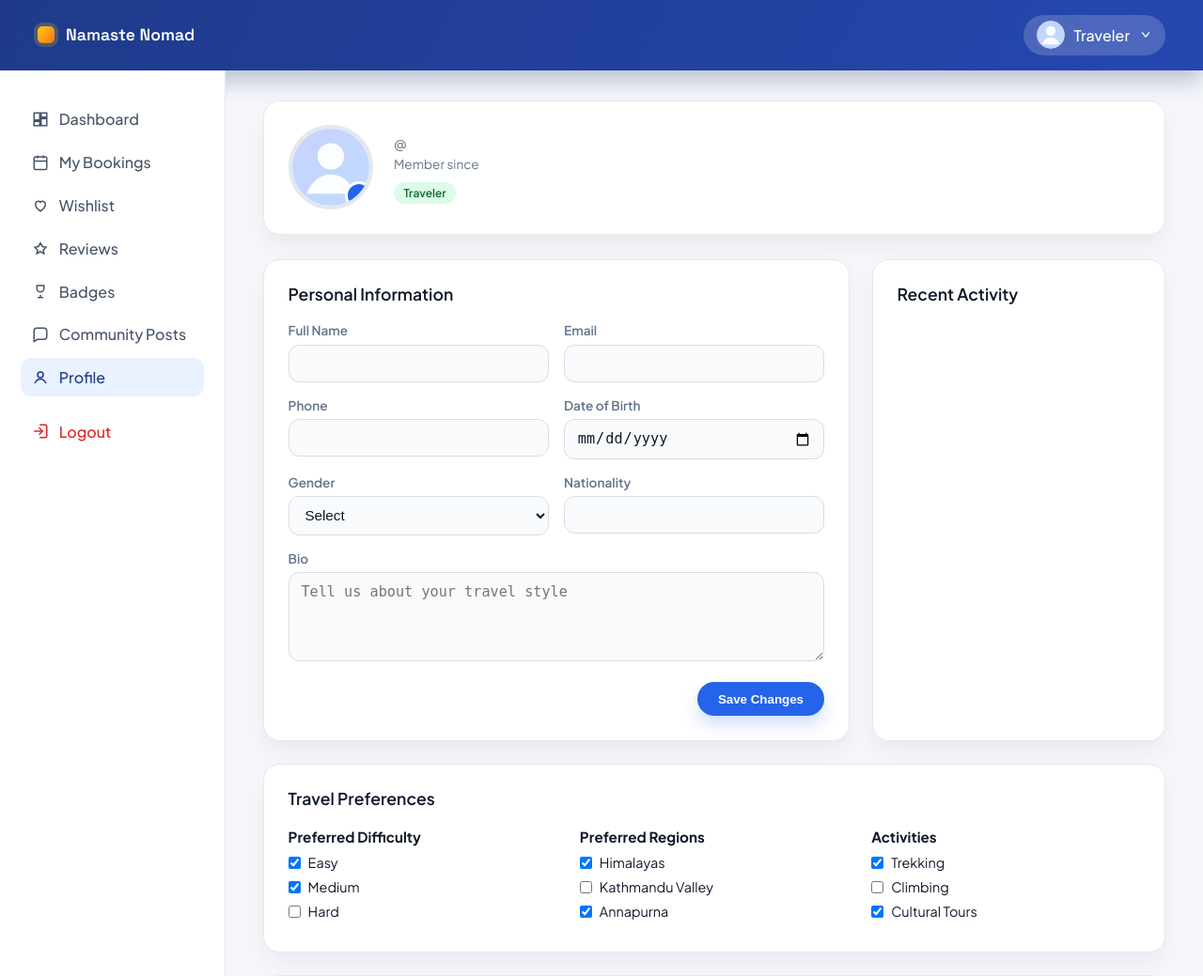
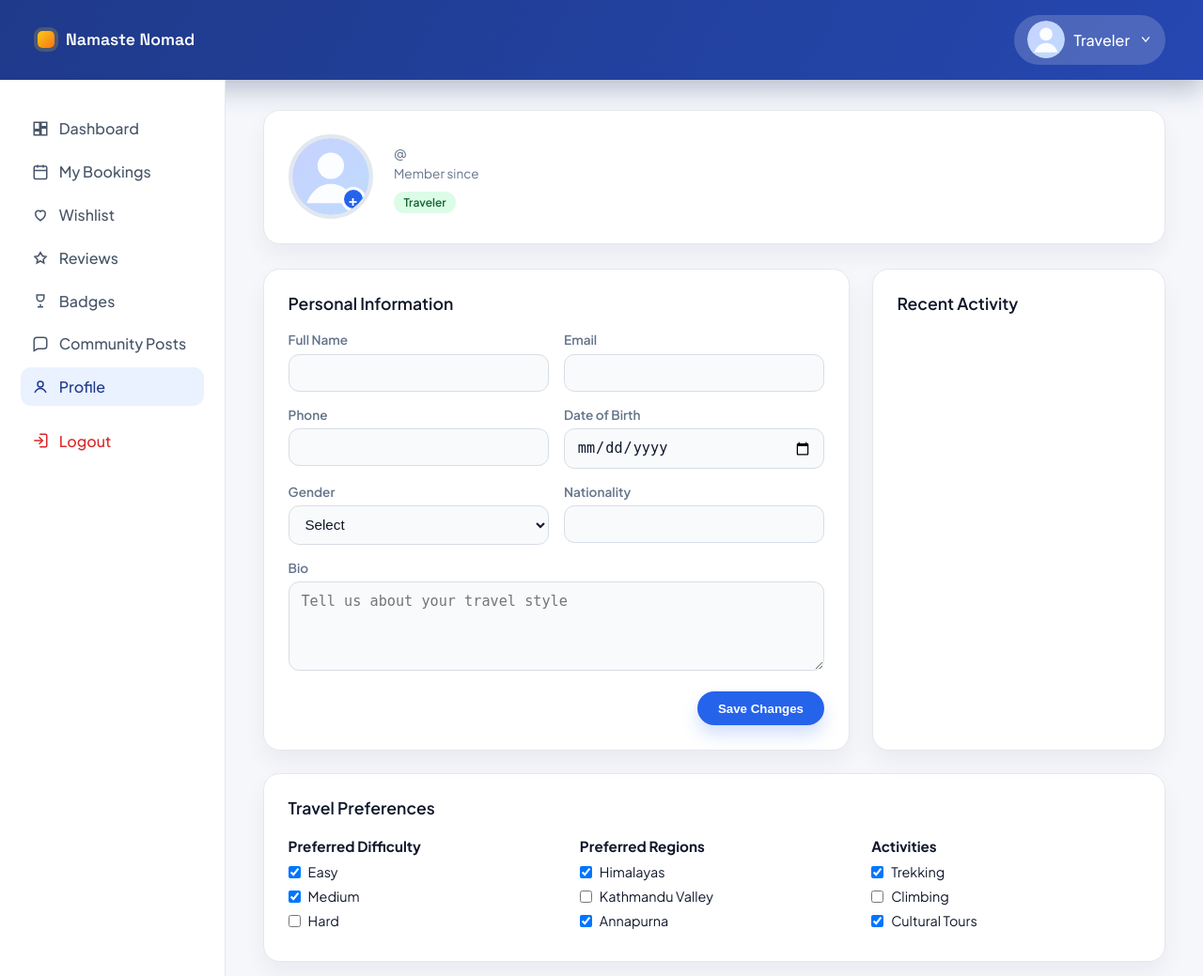
Before and after one commit to SarrokThapa/Namaste-Nomad, a Django app: template accounts/templates/accounts/traveler_profile.html in a window 1280 px wide. Shown: the top 1039 px of the page at 94% size. Run offline with Django 4.2, Linux system fonts and the light colour scheme; the template is opened without the code that fills it, so the values that code supplies are empty.

Commit message:
profile picture update22

```diff
--- a/static/css/traveler_profile.css
+++ b/static/css/traveler_profile.css
@@ -75,23 +75,26 @@ body {
     font-weight: 500;
 }
 
-.chip-avatar {
-    width: 30px;
-    height: 30px;
-    border-radius: 50%;
+.traveler-topbar .chip-avatar {
+    width: 40px !important;
+    height: 40px !important;
+    min-width: 40px;
+    min-height: 40px;
+    border-radius: 50% !important;
     background: rgba(255, 255, 255, 0.3);
     display: flex;
     align-items: center;
     justify-content: center;
     font-weight: 700;
-    overflow: hidden;
+    overflow: hidden !important;
+    position: relative;
 }
 
-.chip-avatar img {
-    width: 100%;
-    height: 100%;
+.traveler-topbar .chip-avatar img {
+    width: 100% !important;
+    height: 100% !important;
     display: block;
-    object-fit: cover;
+    object-fit: cover !important;
     border-radius: 50%;
 }
 
@@ -211,10 +214,10 @@ body {
 }
 
 .avatar-wrap img {
-    width: 100%;
-    height: 100%;
+    width: 100% !important;
+    height: 100% !important;
     display: block;
-    object-fit: cover;
+    object-fit: cover !important;
     border-radius: 50%;
 }
 
@@ -226,10 +229,10 @@ body {
 
 .avatar-action {
     position: absolute;
-    right: -4px;
-    bottom: -4px;
-    width: 30px;
-    height: 30px;
+    right: 4px;
+    bottom: 4px;
+    width: 26px;
+    height: 26px;
     border-radius: 50%;
     background: var(--blue);
     color: #fff;
@@ -239,6 +242,7 @@ body {
     border: 3px solid #fff;
     cursor: pointer;
     font-weight: 700;
+    z-index: 2;
 }
 
 .avatar-action input {
@@ -247,8 +251,8 @@ body {
 
 .avatar-remove {
     position: absolute;
-    top: -4px;
-    right: -4px;
+    top: 4px;
+    right: 4px;
     width: 26px;
     height: 26px;
     border-radius: 50%;
@@ -261,6 +265,7 @@ body {
     cursor: pointer;
     line-height: 1;
     padding: 0;
+    z-index: 2;
 }
 
 .avatar-remove svg {
@@ -535,6 +540,13 @@ body {
         gap: 0.8rem;
     }
 
+    .traveler-topbar .chip-avatar {
+        width: 34px !important;
+        height: 34px !important;
+        min-width: 34px;
+        min-height: 34px;
+    }
+
     .traveler-main {
         padding: 1.5rem;
     }
```
Also changed, not shown: static/css/admin_dashboard.css (+11 -9 lines), static/css/vendor_dashboard.css (+22 -9 lines), static/css/vendor_profile.css (+13 -11 lines), db.sqlite3, media/admin_avatars/WIN_20251228_18_13_04_Pro.jpg (added).
